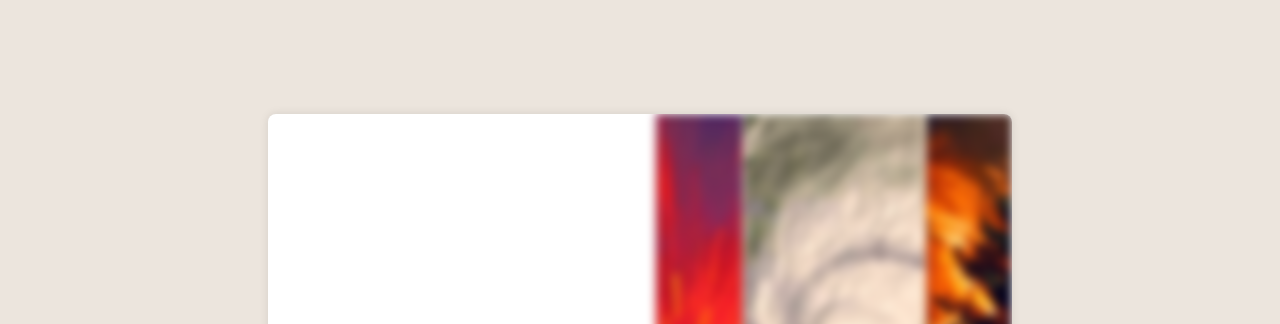
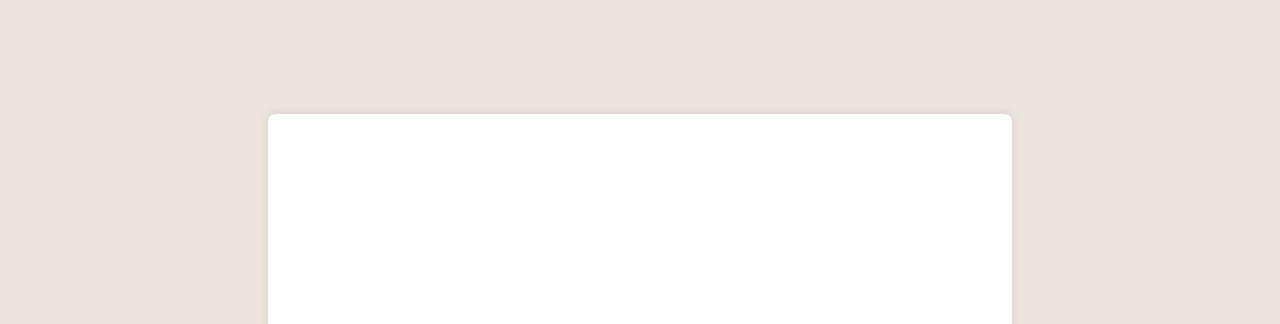
Before and after one commit to ansonhung23/DisasterPrep101, a plain HTML site: page index.html in a window 1280 px wide. Shown: the part 58-382 px from the top of the page. Drawn offline with Linux system fonts and the light colour scheme.

Commit message:
Update index.css

```diff
--- a/Css/index.css
+++ b/Css/index.css
@@ -102,7 +102,7 @@ body {
 .background-image {
     width: 55%;
     height: 100%;
-    background-image: url("../Picture/background.jpg");
+    background-image: src("../Picture/background.jpg");
     background-size: cover;
     background-position: right center;
     background-position: center;
```
